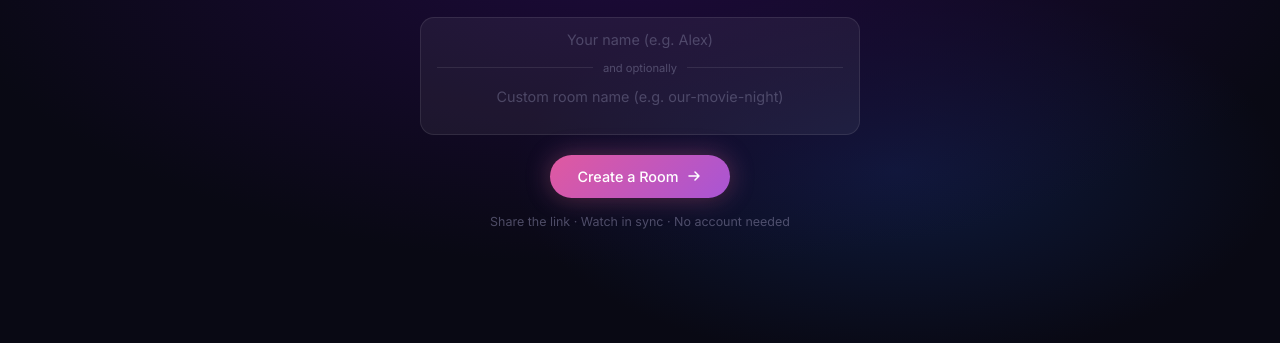
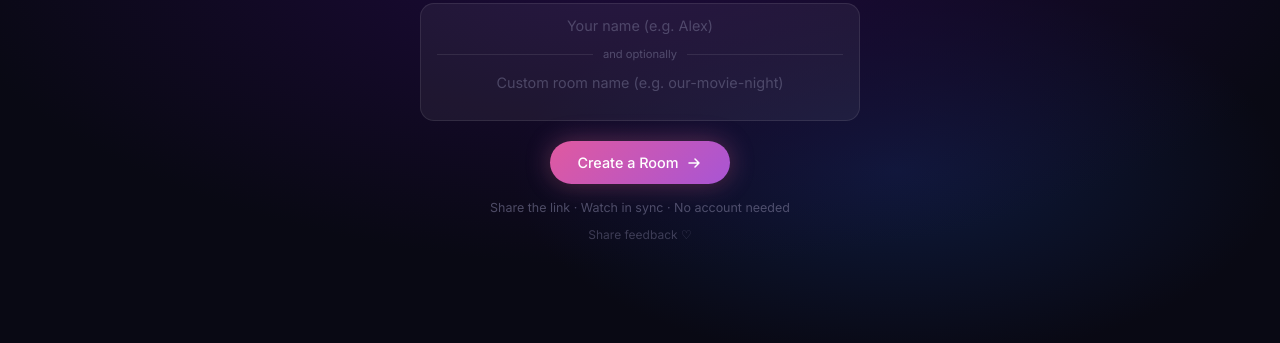
Before and after one commit to Yashking29/togetherhere, a browser extension: page public/index.html in a window 1280 px wide. Shown: the part 389-732 px from the top of the page. Drawn offline with nearby package versions, Linux system fonts and the light colour scheme; no server answers; a web font is replaced by a local one.

Commit message:
added the code

```diff
--- a/public/index.html
+++ b/public/index.html
@@ -77,6 +77,8 @@
     .landing-title { font-family:'Playfair Display',Georgia,serif;font-size:3.8rem;font-weight:600;letter-spacing:-.02em;line-height:1.1;background:linear-gradient(135deg,#f9f0ff 30%,var(--accent) 70%,var(--violet) 100%);-webkit-background-clip:text;-webkit-text-fill-color:transparent;background-clip:text; }
     .landing-sub   { font-size:.95rem;font-weight:300;color:var(--muted);line-height:1.7; }
     .landing-hint  { font-size:.78rem;color:var(--muted);opacity:.6;margin-top:-4px; }
+    .feedback-link { font-size:.75rem;color:var(--muted);opacity:.45;text-decoration:none;transition:opacity .2s,color .2s;margin-top:-8px; }
+    .feedback-link:hover { opacity:.9;color:var(--accent); }
 
     /* Landing inputs group */
     .landing-inputs { width:100%;display:flex;flex-direction:column;background:var(--surface);border:1px solid var(--border);border-radius:var(--radius);overflow:hidden; }
@@ -362,6 +364,7 @@
           <svg width="16" height="16" viewBox="0 0 16 16" fill="none"><path d="M3 8h10M9 4l4 4-4 4" stroke="currentColor" stroke-width="1.5" stroke-linecap="round" stroke-linejoin="round"/></svg>
         </button>
         <p class="landing-hint">Share the link &middot; Watch in sync &middot; No account needed</p>
+        <a href="mailto:yashhissaria99@gmail.com?subject=Together Feedback" class="feedback-link">Share feedback &#x2661;</a>
       </div>
     </div>
   </div>
```
